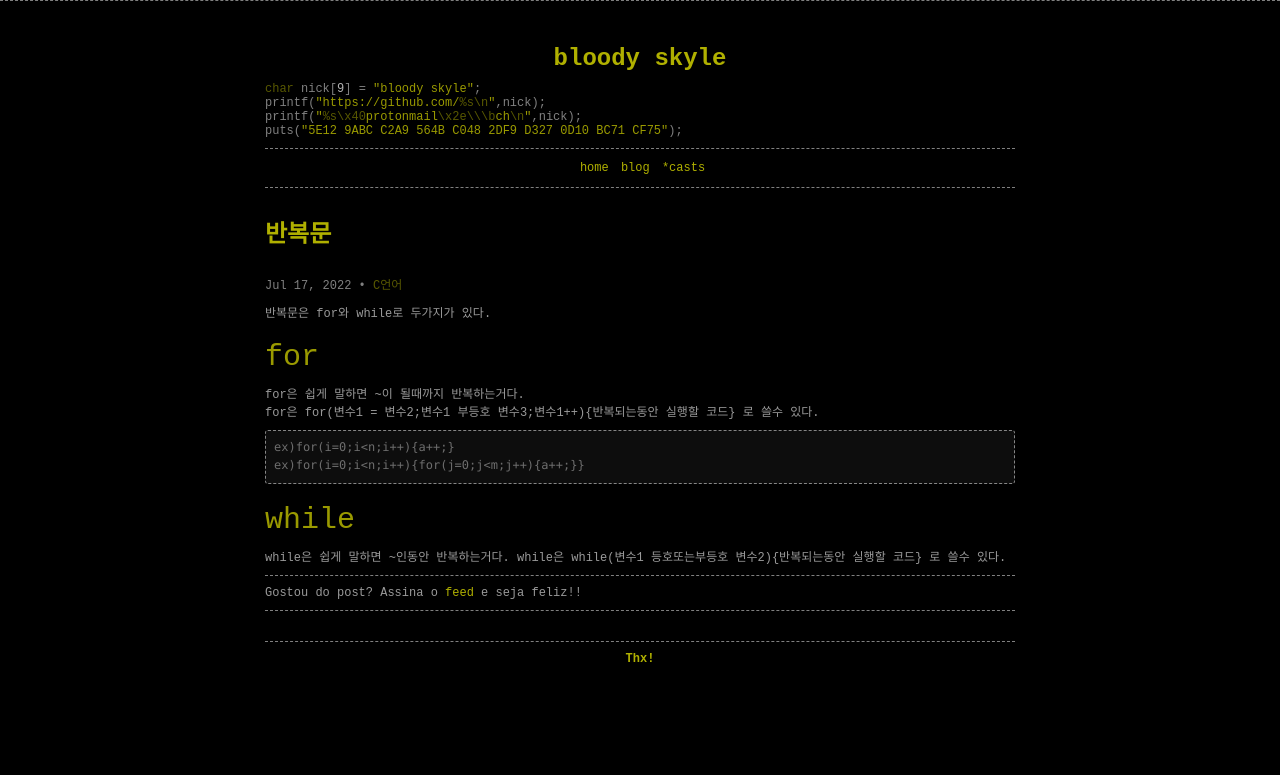
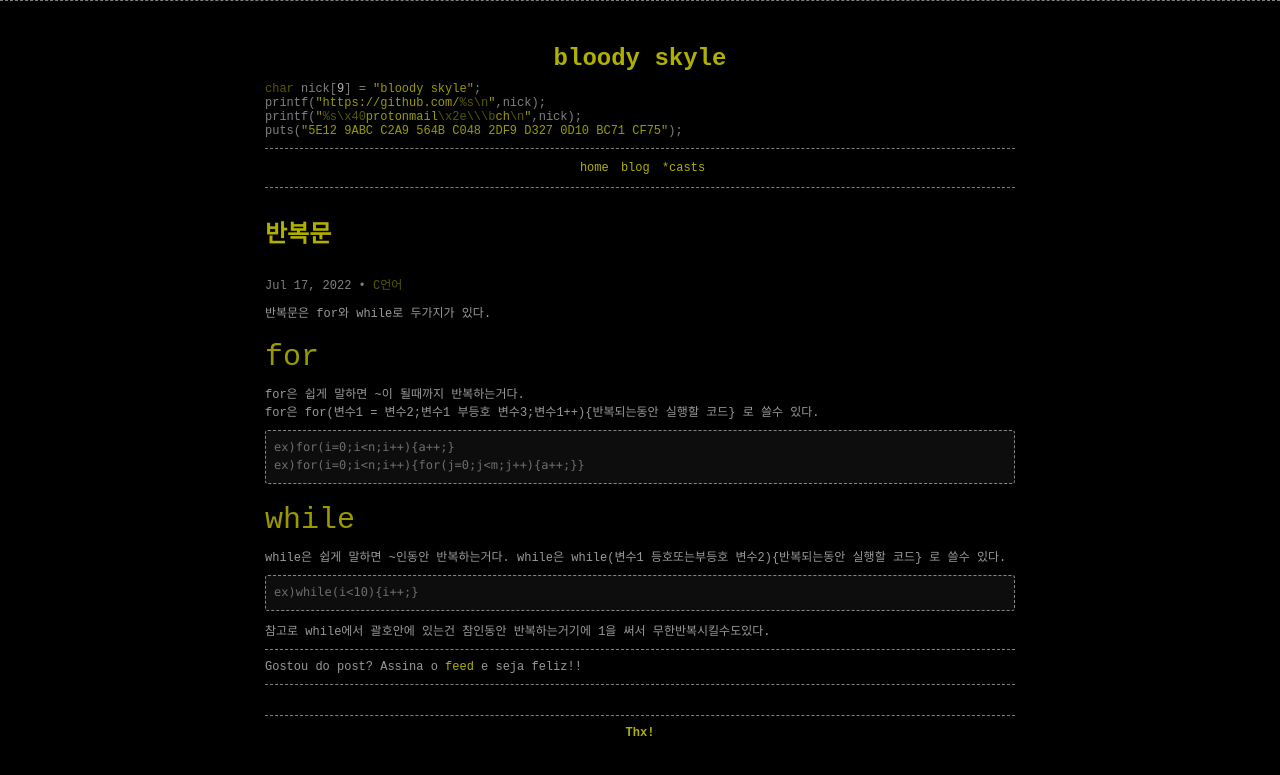
Before and after one commit to bloody-skyle/blog, a Jekyll site: the page built from _posts/2022/2022-07-17-반복문.md, in a window 1280 px wide. Shown: the top 775 px of the page. Built offline with Jekyll 4.4.1, drawn with Linux system fonts in a browser that asks for light colours; comment, search, counter and statistics services are not loaded.

Commit message:
반복문 소개

````diff
--- a/_posts/2022/2022-07-17-반복문.md
+++ b/_posts/2022/2022-07-17-반복문.md
@@ -22,3 +22,9 @@ ex)for(i=0;i<n;i++){for(j=0;j<m;j++){a++;}}
 <h2>while</h2>
 while은 쉽게 말하면 ~인동안 반복하는거다.
 while은 while(변수1 등호또는부등호 변수2){반복되는동안 실행할 코드} 로 쓸수 있다.
+
+```
+ex)while(i<10){i++;}
+```
+
+참고로 while에서 괄호안에 있는건 참인동안 반복하는거기에 1을 써서 무한반복시킬수도있다.
````
